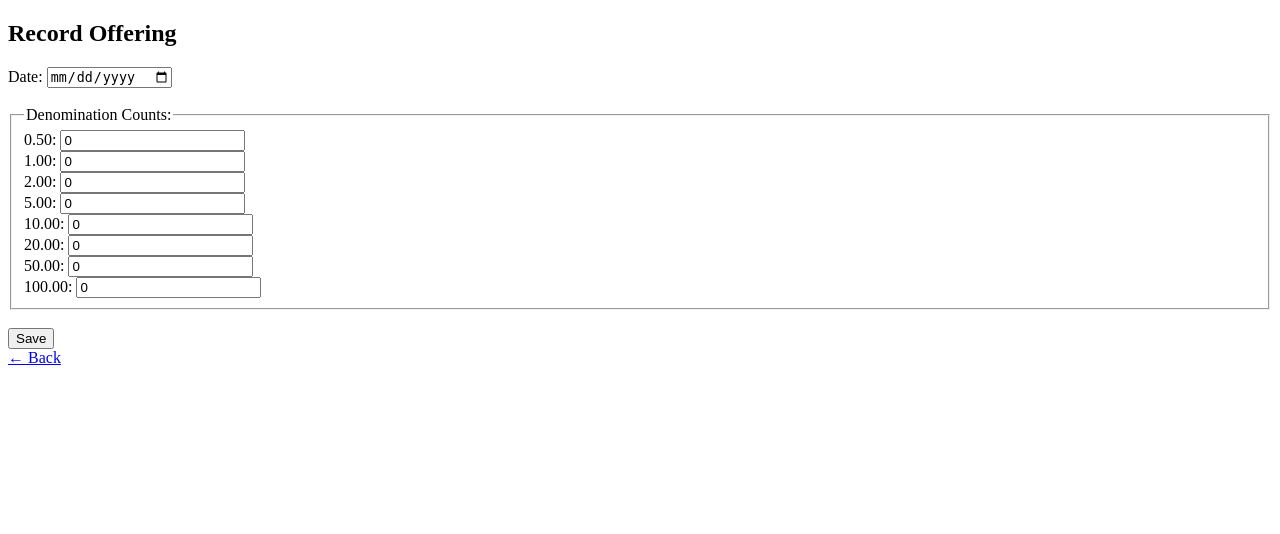
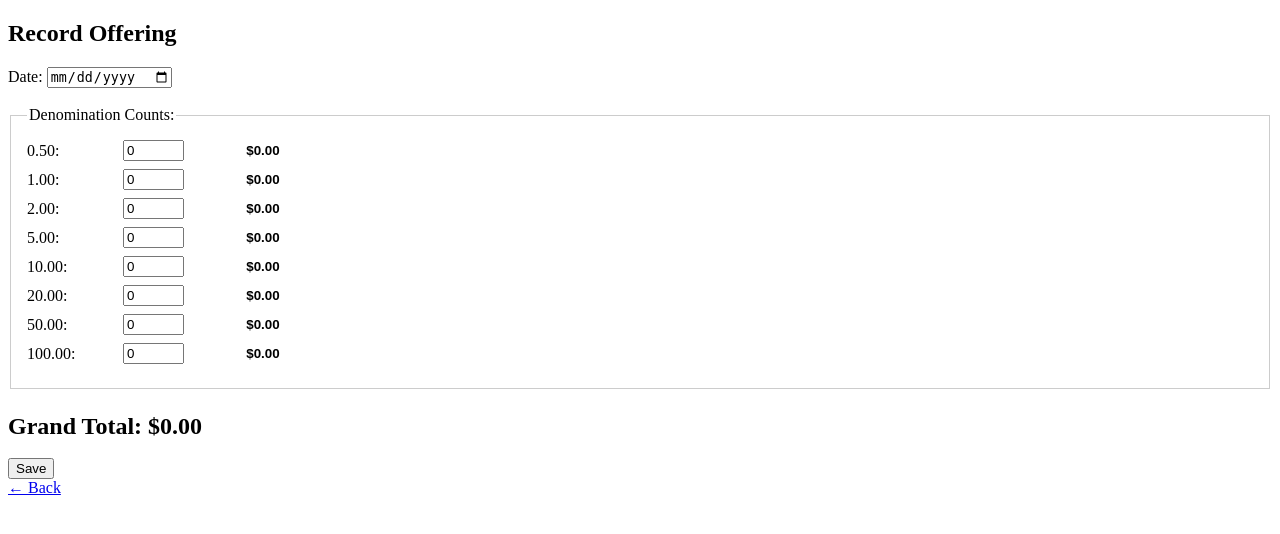
Before and after one commit to FerguNeverSleeps/IFCFinanceApp, a Flask app: template templates/offering.html in a window 1280 px wide. Shown: the top 534 px of the page. Run offline with Flask 3, Linux system fonts and the light colour scheme; the template is opened without the code that fills it, so the values that code supplies are empty.

Commit message:
Formated the denominations amount to show the multiplication and also the grand total at the buttom of the page

```diff
--- a/templates/offering.html
+++ b/templates/offering.html
@@ -1,23 +1,127 @@
 <!doctype html>
 <html>
-  <head><title>Offering Entry</title></head>
+<head>
+  <title>Offering Entry</title>
+  <style>
+    fieldset { border: 1px solid #ccc; padding: 1em; }
+    .denom-row {
+      display: flex;
+      align-items: center;
+      margin-bottom: 0.5em;
+    }
+    .denom-row label {
+      width: 6em;
+    }
+    .denom-row input[type="number"] {
+      width: 4em;
+      margin-right: 1em;
+    }
+    .denom-row .line-value {
+      width: 6em;
+      text-align: right;
+      border: none;
+      background: none;
+      font-weight: bold;
+    }
+    #grand-total {
+      margin-top: 1em;
+      font-size: 1.5em;
+      font-weight: bold;
+    }
+  </style>
+</head>
 <body>
   <h2>Record Offering</h2>
   <form method="post">
-      <label>Date: <input type="date" name="date" required></label><br><br>
+    <label>
+      Date:
+      <input type="date" name="date" required>
+    </label>
+    <br><br>
     <fieldset>
       <legend>Denomination Counts:</legend>
-        <label>0.50:  <input type="number" min="0" name="count_0_50" value="0"></label><br>
-        <label>1.00:   <input type="number" min="0" name="count_1_00" value="0"></label><br>
-        <label>2.00:   <input type="number" min="0" name="count_2_00" value="0"></label><br>
-        <label>5.00:   <input type="number" min="0" name="count_5_00" value="0"></label><br>
-        <label>10.00:  <input type="number" min="0" name="count_10_00" value="0"></label><br>
-        <label>20.00:  <input type="number" min="0" name="count_10_00" value="0"></label><br>
-        <label>50.00:  <input type="number" min="0" name="count_10_00" value="0"></label><br>
-        <label>100.00:  <input type="number" min="0" name="count_10_00" value="0"></label><br>
-      </fieldset><br>
+
+      <div class="denom-row" data-denom="0.50">
+        <label>0.50:</label>
+        <input type="number" min="0" value="0" name="count_0_50" class="count-input">
+        <input type="text" readonly class="line-value" value="$0.00">
+      </div>
+
+      <div class="denom-row" data-denom="1.00">
+        <label>1.00:</label>
+        <input type="number" min="0" value="0" name="count_1_00" class="count-input">
+        <input type="text" readonly class="line-value" value="$0.00">
+      </div>
+
+      <div class="denom-row" data-denom="2.00">
+        <label>2.00:</label>
+        <input type="number" min="0" value="0" name="count_2_00" class="count-input">
+        <input type="text" readonly class="line-value" value="$0.00">
+      </div>
+
+      <div class="denom-row" data-denom="5.00">
+        <label>5.00:</label>
+        <input type="number" min="0" value="0" name="count_5_00" class="count-input">
+        <input type="text" readonly class="line-value" value="$0.00">
+      </div>
+
+      <div class="denom-row" data-denom="10.00">
+        <label>10.00:</label>
+        <input type="number" min="0" value="0" name="count_10_00" class="count-input">
+        <input type="text" readonly class="line-value" value="$0.00">
+      </div>
+
+      <div class="denom-row" data-denom="20.00">
+        <label>20.00:</label>
+        <input type="number" min="0" value="0" name="count_20_00" class="count-input">
+        <input type="text" readonly class="line-value" value="$0.00">
+      </div>
+
+      <div class="denom-row" data-denom="50.00">
+        <label>50.00:</label>
+        <input type="number" min="0" value="0" name="count_50_00" class="count-input">
+        <input type="text" readonly class="line-value" value="$0.00">
+      </div>
+
+      <div class="denom-row" data-denom="100.00">
+        <label>100.00:</label>
+        <input type="number" min="0" value="0" name="count_100_00" class="count-input">
+        <input type="text" readonly class="line-value" value="$0.00">
+      </div>
+
+    </fieldset>
+
+    <div id="grand-total">Grand Total: $0.00</div>
+    <br>
     <button type="submit">Save</button>
   </form>
     <a href="index.html">← Back</a>
+   <script>
+    // find all rows and the grand-total container
+    const rows = document.querySelectorAll('.denom-row');
+    const grandEl = document.getElementById('grand-total');
+
+    function recalc() {
+      let grand = 0;
+      rows.forEach(row => {
+        const denom = parseFloat(row.dataset.denom);
+        const cnt   = parseInt(row.querySelector('.count-input').value) || 0;
+        const line  = denom * cnt;
+        grand += line;
+        row.querySelector('.line-value')
+           .value = '$' + line.toFixed(2);
+      });
+      grandEl.textContent = 'Grand Total: $' + grand.toFixed(2);
+    }
+
+    // wire up inputs
+    rows.forEach(row => {
+      row.querySelector('.count-input')
+         .addEventListener('input', recalc);
+    });
+
+    // init
+    recalc();
+  </script>
   </body>
 </html>
```
Lines whose indentation alone changed are shown as unchanged.
